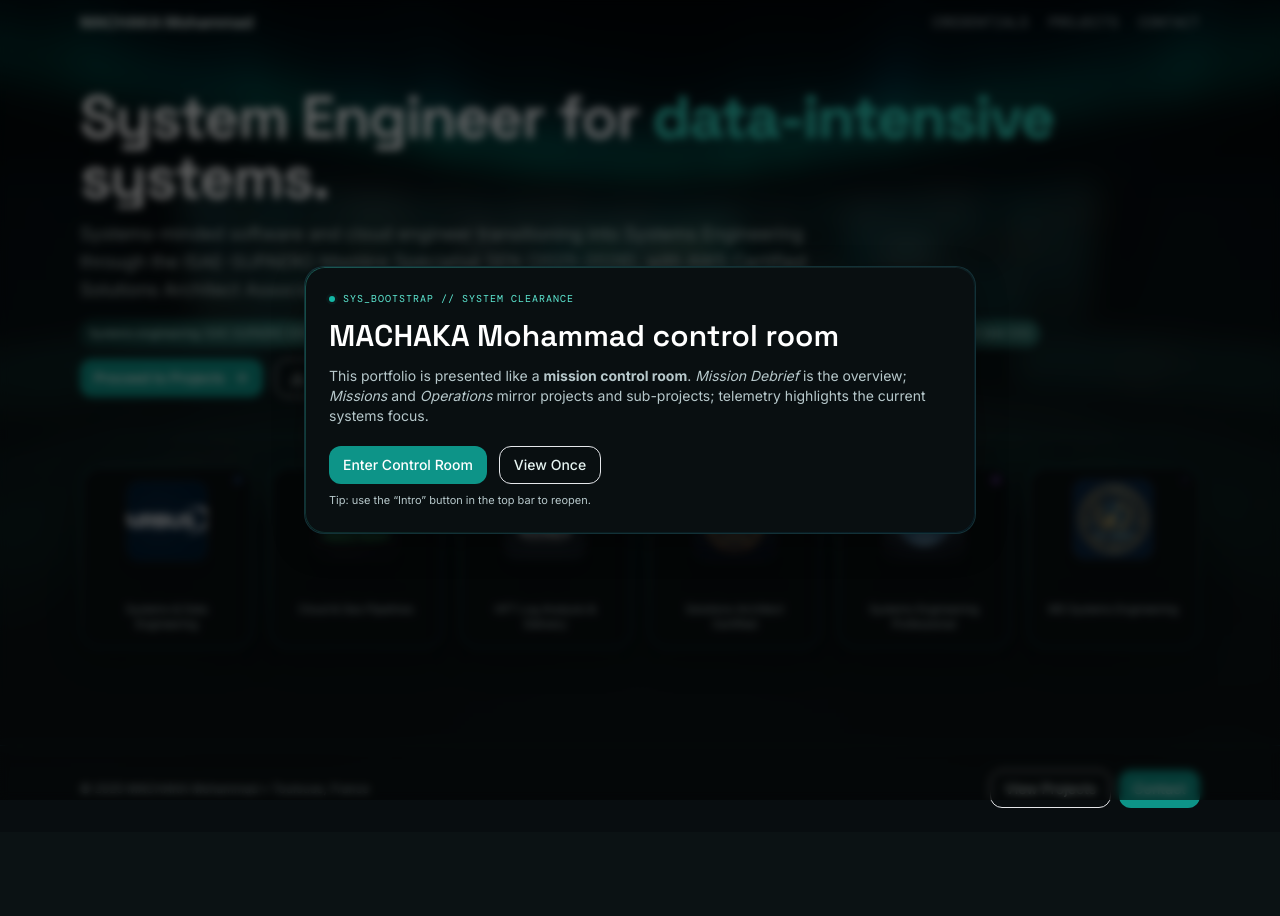
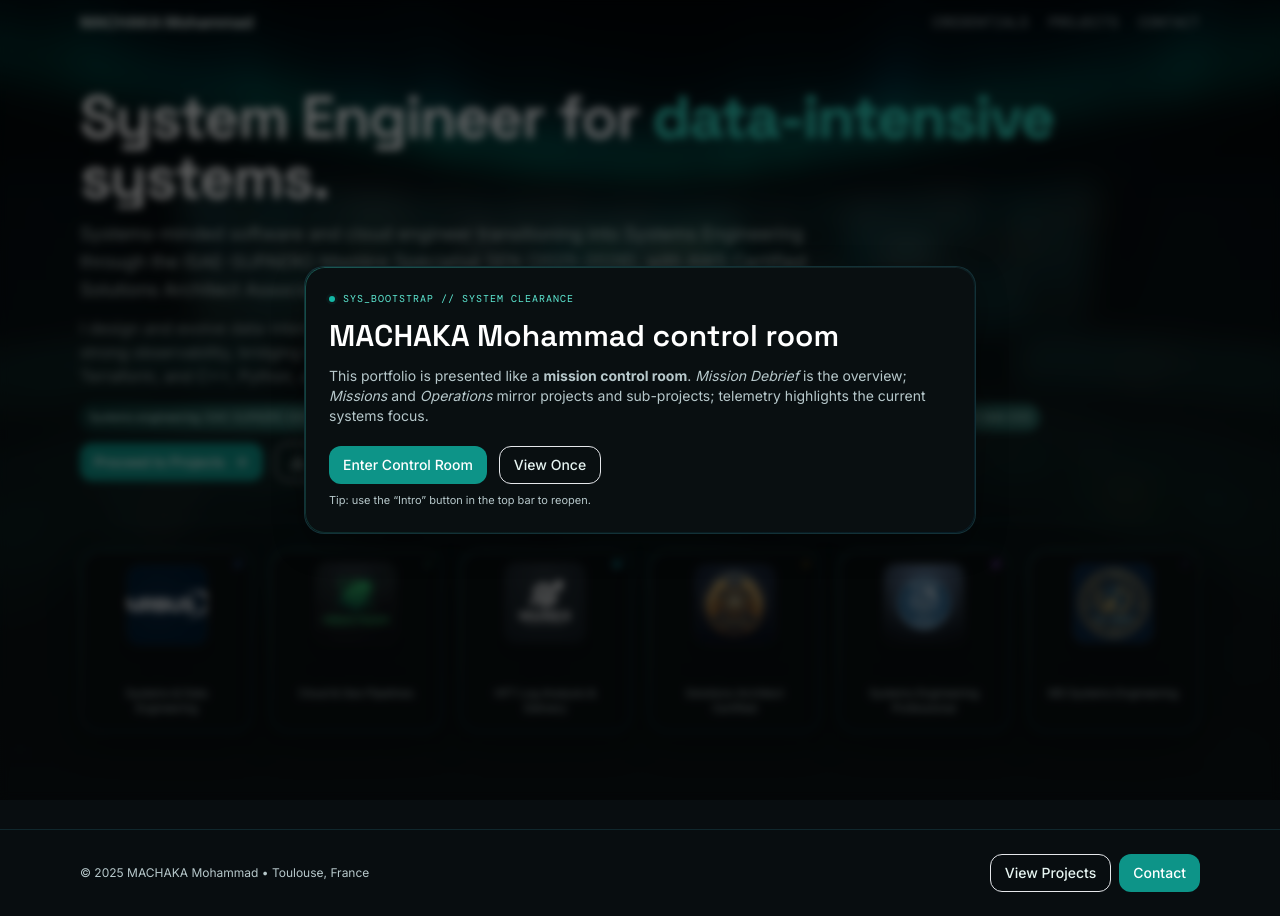
Before and after one commit to moudimash99/Personal-Website, a Next.js app: page / in a window 1280 px wide. Before the commit the page ends 832 px from the top, so only its background shows below. Built offline with nearby package versions, Linux system fonts and the light colour scheme; a web font is replaced by a local one.

Commit message:
fix: restore second intro paragraph

```diff
--- a/app/page.tsx
+++ b/app/page.tsx
@@ -130,9 +130,12 @@ export default function Page() {
                   <span className="text-teal-400 font-bold">data-intensive</span> systems.
                 </motion.h1>
 
-                {/* Intro — single concise line to save vertical space */}
+                {/* Intro */}
                 <motion.p variants={fadeUp} className="text-lg text-foreground/75 max-w-3xl">
                   {profile.introLines[0]}
+                </motion.p>
+                <motion.p variants={fadeUp} className="text-base text-foreground/65 max-w-3xl">
+                  {profile.introLines[1]}
                 </motion.p>
 
                 {/* Metrics */}
```
